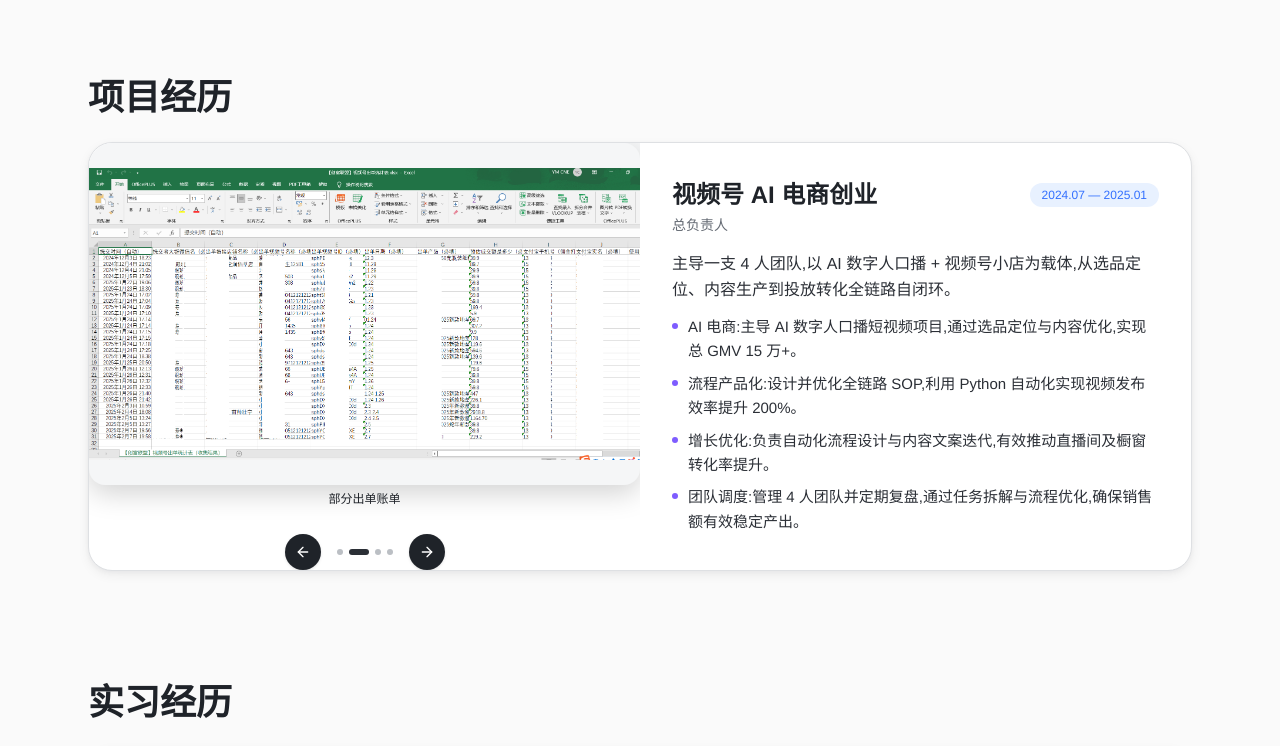
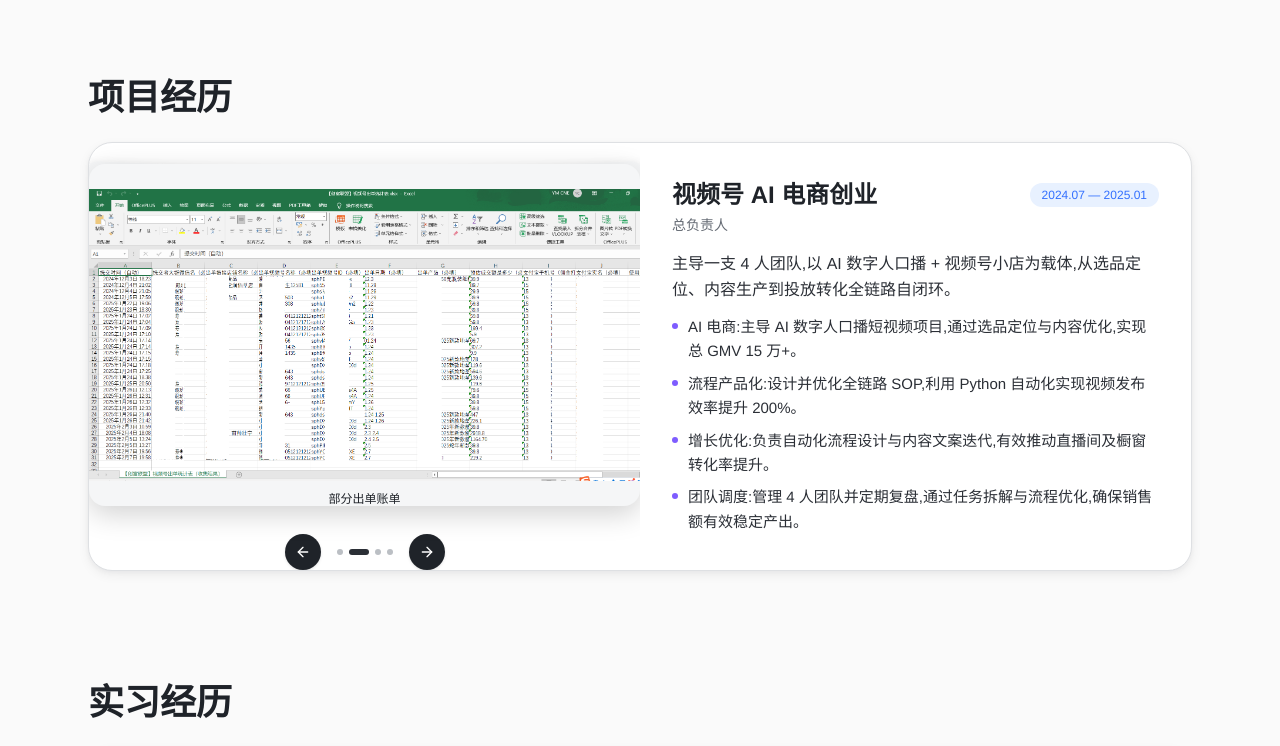
Before and after one commit to cneym1125/lingqi-CV, a React (Vite) app: page / in a window 1280 px wide. Shown: the part 560-1306 px from the top of the page. Built offline with nearby package versions, Linux system fonts and the light colour scheme.

Commit message:
fix: 轮播容器加paddingTop容纳侧图上移,消除顶部空白

```diff
--- a/src/components/Carousel.tsx
+++ b/src/components/Carousel.tsx
@@ -73,18 +73,21 @@ export function Carousel({ slides, autoplay = true }: Props) {
       zIndex: 3, opacity: 1, pointerEvents: 'auto',
       transform: 'translateX(0) translateY(0) scale(1) rotateY(0deg)',
       transition: base,
+      top: stickUp,
     }
     if (isLeft) return {
       zIndex: 2, opacity: 0.88, pointerEvents: 'auto',
-      transform: `translateX(-${gap}px) translateY(-${stickUp}px) scale(0.84) rotateY(12deg)`,
+      transform: `translateX(-${gap}px) translateY(0) scale(0.84) rotateY(12deg)`,
       transition: base,
+      top: 0,
     }
     if (isRight) return {
       zIndex: 2, opacity: 0.88, pointerEvents: 'auto',
-      transform: `translateX(${gap}px) translateY(-${stickUp}px) scale(0.84) rotateY(-12deg)`,
+      transform: `translateX(${gap}px) translateY(0) scale(0.84) rotateY(-12deg)`,
       transition: base,
+      top: 0,
     }
-    return { zIndex: 1, opacity: 0, pointerEvents: 'none', transition: base }
+    return { zIndex: 1, opacity: 0, pointerEvents: 'none', transition: base, top: stickUp }
   }
 
   const lightboxItems = useMemo(
@@ -99,7 +102,7 @@ export function Carousel({ slides, autoplay = true }: Props) {
       <div
         ref={containerRef}
         className="relative w-full"
-        style={{ perspective: '1000px', height: fixedH + stickUp + 8 }}
+        style={{ perspective: '1000px', height: fixedH + stickUp + 8, paddingTop: stickUp }}
         onTouchStart={onTouchStart}
         onTouchMove={onTouchMove}
         onTouchEnd={onTouchEnd}
```
